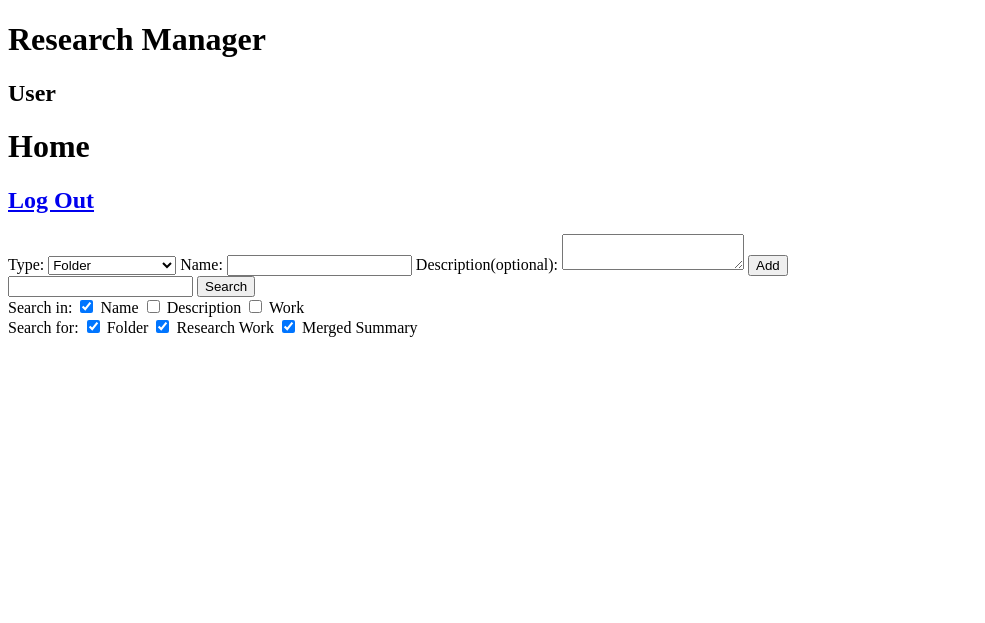
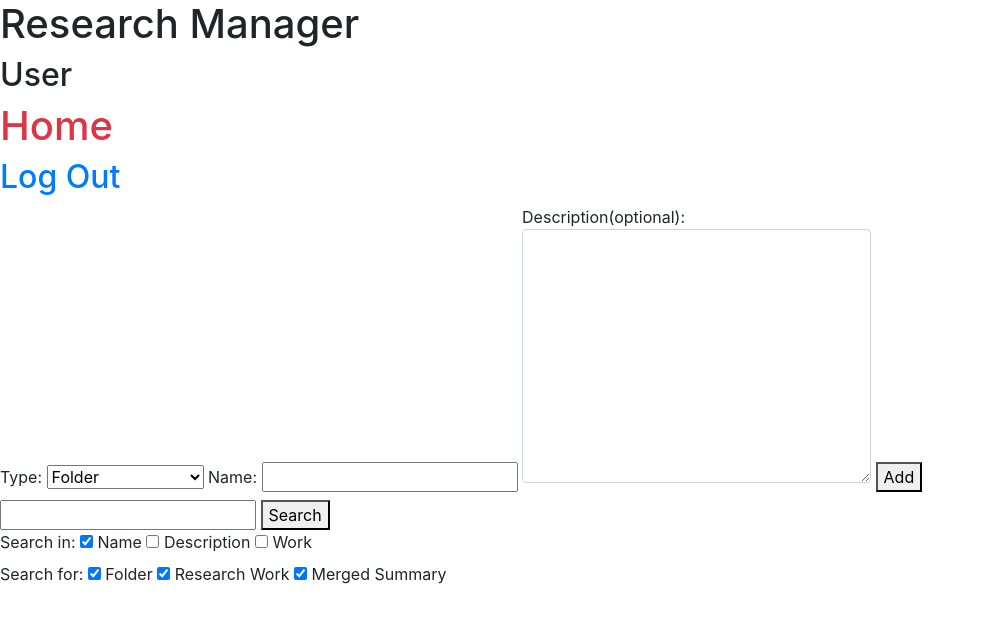
Before and after one commit to zindazed/research-manager, a Django app: page / in a window 1280 px wide. Shown: the top 623 px of the page, without its empty margins (0-985 px from the left). Run offline with Django 3.2, Linux system fonts and the light colour scheme; the visitor is signed in with stand-in values (Sample User, id 1); data that the repository does not hold is empty; some libraries are stand-ins or nearby versions.

Commit message:
textarea problems

```diff
--- a/research_app/templates/research_app/folderContent.html
+++ b/research_app/templates/research_app/folderContent.html
@@ -21,7 +21,7 @@
             <option value="Merged Summary">Merged Summary</option>
         </select></label>
         <label for="name">Name: <input type="text" name="name" id="name" required></label>
-        <label for="description">Description(optional): <textarea name="description" id="description" style="height: auto; overflow: auto;"></textarea></label>
+        <label for="description">Description(optional): <textarea name="description" id="description" class="form-control" cols="30" rows="10"></textarea></label>
         <button type="submit">Add</button>
     </form>
 
--- a/research_app/templates/research_app/home.html
+++ b/research_app/templates/research_app/home.html
@@ -1,15 +1,17 @@
 <!DOCTYPE html>
+{% load static %}
 <html lang="en">
 <head>
     <meta charset="UTF-8">
     <meta http-equiv="X-UA-Compatible" content="IE=edge">
     <meta name="viewport" content="width=device-width, initial-scale=1.0">
+    <link rel="stylesheet" href="{% static 'bootstrap4/css/bootstrap.css' %}">
     <title>home</title>
 </head>
 <body>
     <h1>Research Manager</h1>
     <h2>{{request.user.last_name}}</h2>
-    <h1>Home</h1>
+    <h1 class="text-danger">Home</h1>
     {% include "research_app/folderContent.html" %}
 </body>
 </html>
```
